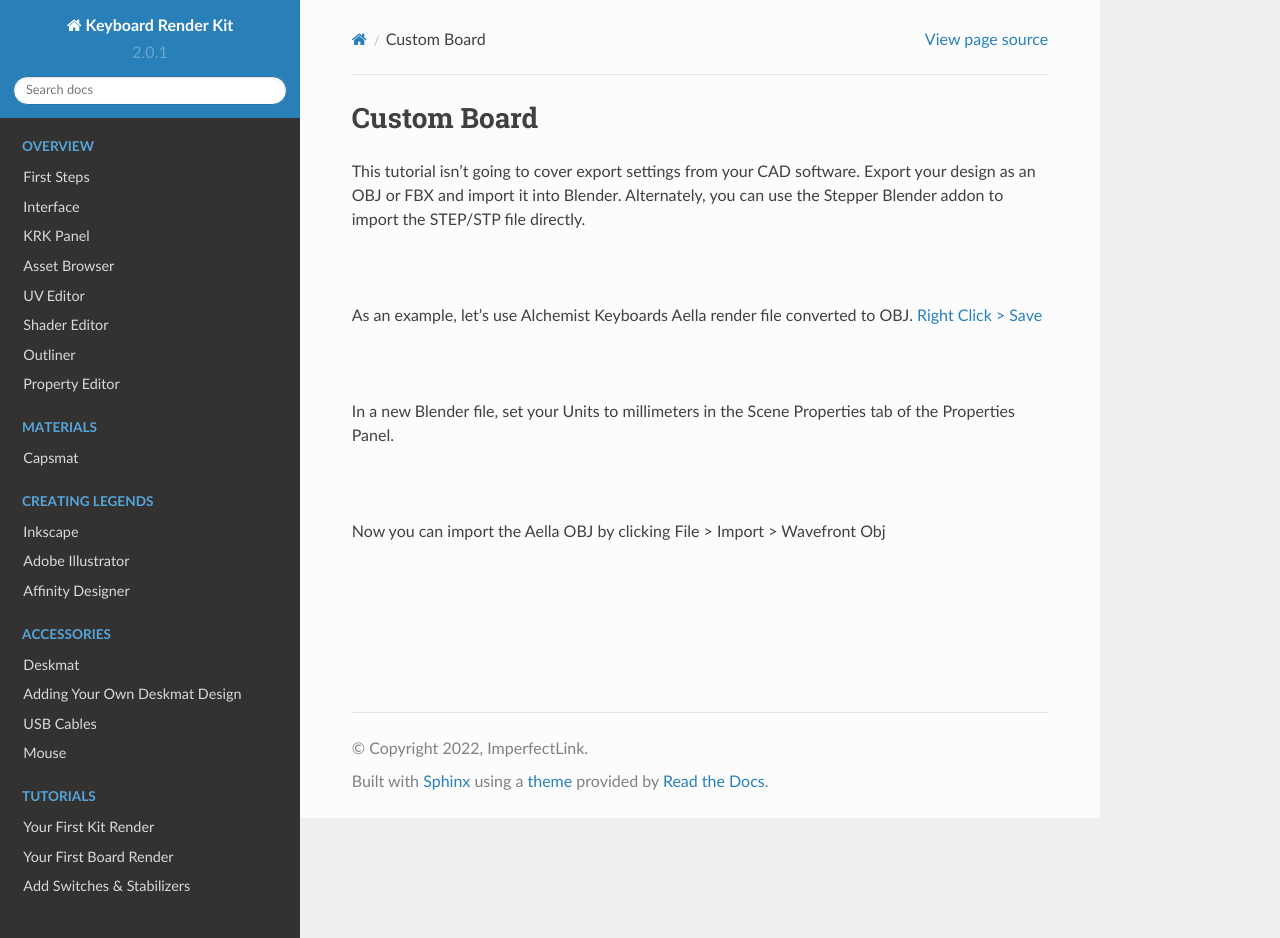
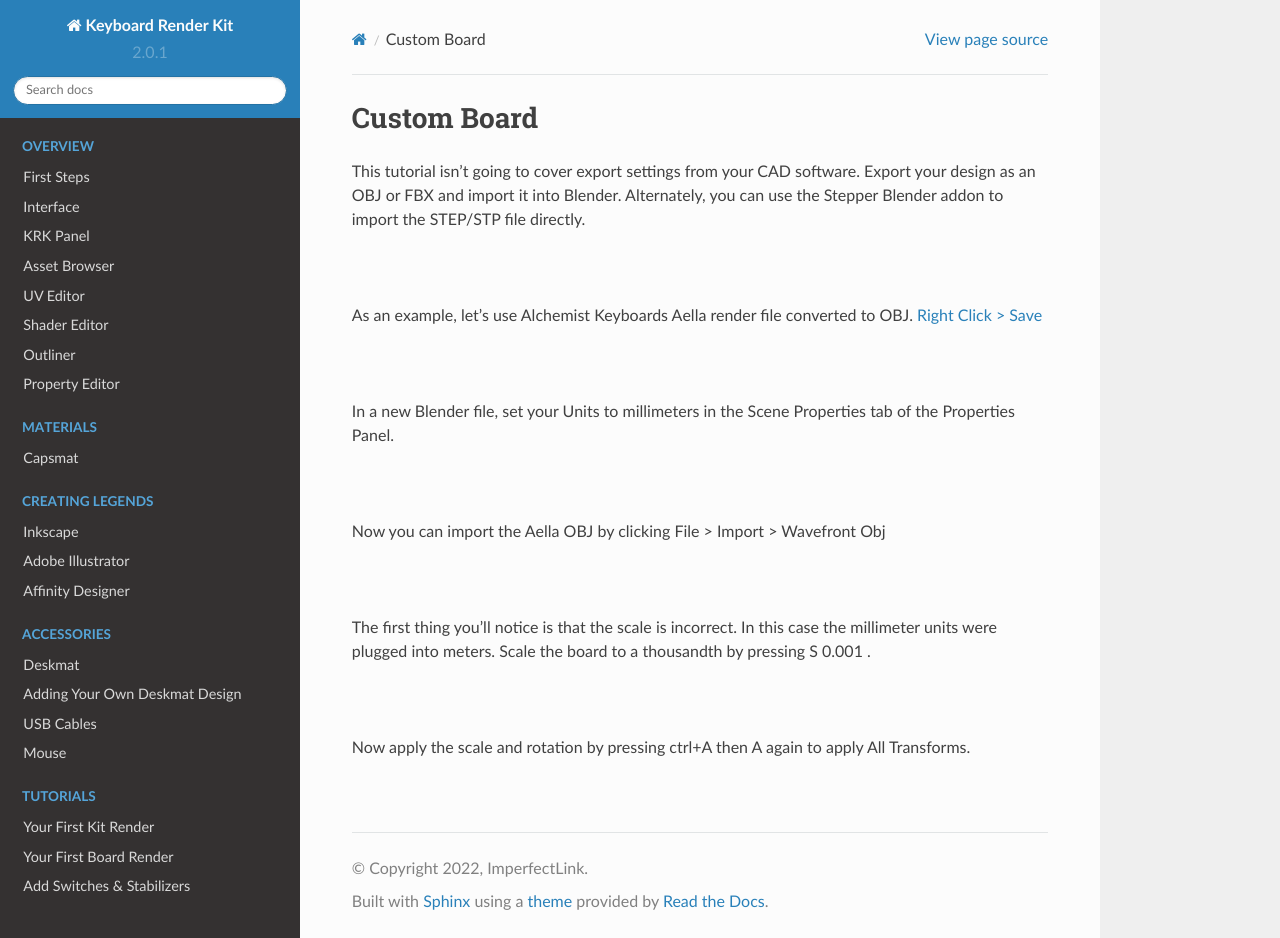
Before and after one commit to imperfectlink/KeyboardRenderKit, a Sphinx documentation site: the page built from docs/source/board_custom.rst, in a window 1280 px wide and 938 px high. Built offline with Sphinx 7.4.7 and the Read the Docs theme 2.0.0, drawn with Linux system fonts in a browser that asks for light colours.

Commit message:
Update board_custom.rst

```diff
--- a/docs/source/board_custom.rst
+++ b/docs/source/board_custom.rst
@@ -17,8 +17,10 @@ Now you can import the Aella OBJ by clicking File > Import > Wavefront Obj
 
 |
 
-
+The first thing you'll notice is that the scale is incorrect. In this case the millimeter units were plugged into meters. Scale the board to a thousandth by pressing S 0.001 .
 
 |
 
+Now apply the scale and rotation by pressing ctrl+A then A again to apply All Transforms.
+
 |
```
